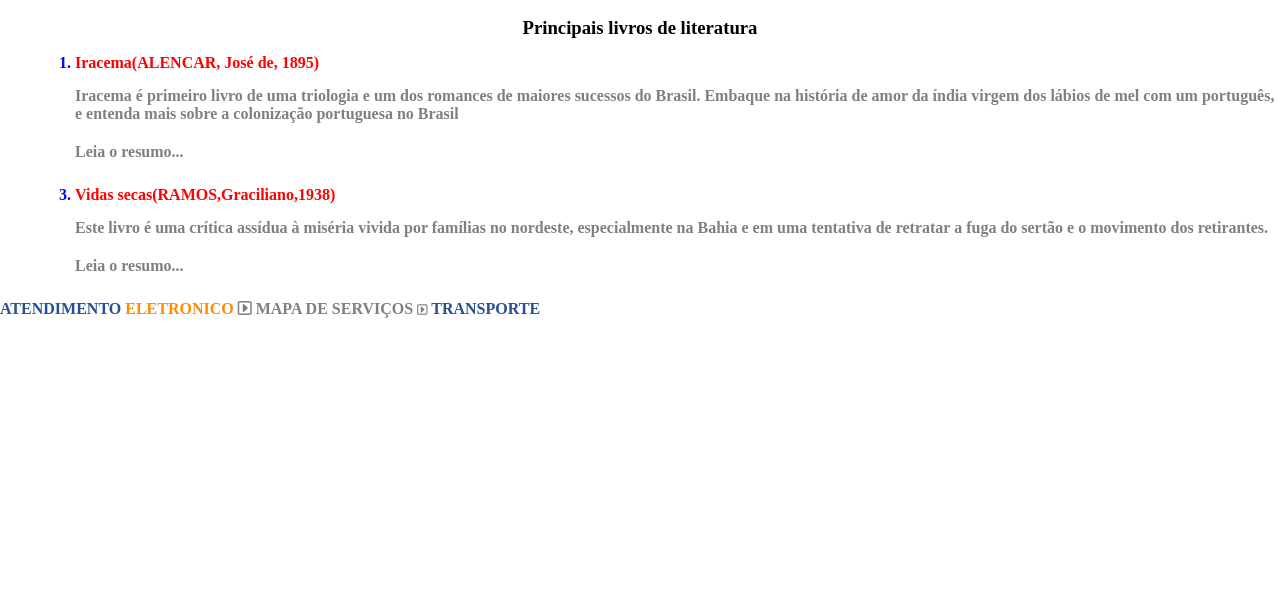
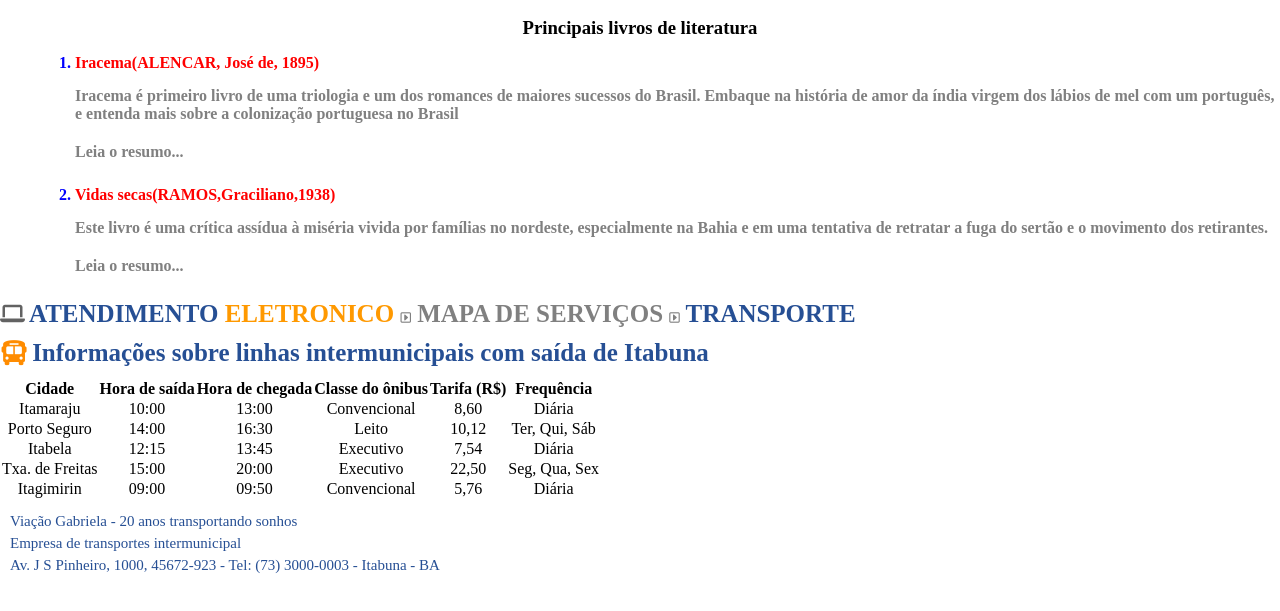
Before and after one commit to gabrielfontineli/atividade05, a plain HTML site: page aula10/index.html in a window 1280 px wide. Shown: the part 83-694 px from the top of the page. Drawn offline with Linux system fonts and the light colour scheme.

Commit message:
finalizado

```diff
--- a/aula10/index.html
+++ b/aula10/index.html
@@ -16,7 +16,7 @@
         <li>
           <span class="red">
             Iracema(ALENCAR, José de, 1895)</span><p>Iracema é primeiro livro de uma triologia e um dos romances de maiores sucessos do Brasil. Embaque na história de amor da índia virgem dos lábios de mel com um português, e entenda mais sobre a colonização portuguesa no Brasil</p>
-          <li class="leiamais"> Leia o resumo...</li>
+          <p class="leiamais"> Leia o resumo...</p>
         </li>
         <li>
           <span class="red">
@@ -24,21 +24,83 @@
           </span>
           <p>
             Este livro é uma crítica assídua à miséria vivida por famílias no nordeste, especialmente na Bahia e em uma tentativa de retratar a fuga do sertão e o movimento dos retirantes.
-            <p/>
-              <li class="leiamais"> Leia o resumo...</li>
+          </p>
+              <p class="leiamais"> Leia o resumo...</p>
         </li>
       </ol>
-
-      <p class="blue">
+      <i class="fas fa-laptop" style="color:#626262;font-size: 20px;vertical-align: middle;"></i>
+      <span class="blue">
         ATENDIMENTO
-        <span style="color:#FF8C00">
+        <span style="color:#ff9900">
           ELETRONICO
         </span>
-        <I style="color:grey"class='far fa-caret-square-right'></i>
+        <I style="color:grey;font-size:12px;"class='far fa-caret-square-right'></i>
           <span style="color:grey">
             MAPA DE SERVIÇOS
           </span>
           <i style="color:grey;font-size:12px"class='far fa-caret-square-right'></i>
-      TRANSPORTE</p>
+      TRANSPORTE</span><br>
+      <i class="fas fa-bus" style="vertical-align: middle;color:#FF8C00;font-size: 25px;line-height: 50px"></i>
+      <span class="blue">Informações sobre linhas intermunicipais com saída de Itabuna</span>
+      <table class="blueTable" style="align-items: center;text-align:center;">
+        <thead>
+        <tr>
+        <th>Cidade</th>
+        <th>Hora de sa&iacute;da</th>
+        <th>Hora de chegada</th>
+        <th>Classe do &ocirc;nibus</th>
+        <th>Tarifa (R$)</th>
+        <th>Frequ&ecirc;ncia</th>
+        </tr>
+        </thead>
+        <tbody>
+        <tr>
+        <td>Itamaraju</td>
+        <td>10:00</td>
+        <td>13:00</td>
+        <td>Convencional</td>
+        <td>8,60</td>
+        <td>Di&aacute;ria</td>
+        </tr>
+        <tr>
+        <td>Porto Seguro</td>
+        <td>14:00</td>
+        <td>16:30</td>
+        <td>Leito</td>
+        <td>10,12</td>
+        <td>Ter, Qui, S&aacute;b</td>
+        </tr>
+        <tr>
+        <td>Itabela</td>
+        <td>12:15</td>
+        <td>13:45</td>
+        <td>Executivo</td>
+        <td>7,54</td>
+        <td>Di&aacute;ria</td>
+        </tr>
+        <tr>
+        <td>Txa. de Freitas</td>
+        <td>15:00</td>
+        <td>20:00</td>
+        <td>Executivo</td>
+        <td>22,50</td>
+        <td>Seg, Qua, Sex</td>
+        </tr>
+        <tr>
+        <td>Itagimirin</td>
+        <td>09:00</td>
+        <td>09:50</td>
+        <td>Convencional</td>
+        <td>5,76</td>
+        <td>Di&aacute;ria</td>
+        </tr>
+        </tbody>
+        </table>
+        </div>
+
+        <footer style="font-size:15px;line-height: 22px;color:#264F94;padding:10px">
+            Viação Gabriela - 20 anos transportando sonhos<br>Empresa de transportes intermunicipal<br>Av. J S Pinheiro, 1000, 45672-923 - Tel: (73) 3000-0003 - Itabuna - BA
+
+        </div>
   </body>
 </html>
--- a/aula10/style.css
+++ b/aula10/style.css
@@ -37,8 +37,9 @@ ol{
 .blue{
   color:#264F94;
 }
-p.blue{
+span.blue{
 font-weight:bold;
+margin:auto 0;
 }
 li{
   color:blue;}
@@ -47,10 +48,15 @@ li p {
   color:grey;
   font-weight:800;
 }
-li.leiamais{
+p.leiamais{
 list-style-type:none;
 margin-top:20px;
 margin-bottom:25px;
 color:grey;
 
 }
+span.blue{
+  font-weight:bold;
+  font-size:25px;
+  vertical-align:middle;
+}
--- /dev/null
+++ b/avaliacao01/style.css
@@ -0,0 +1,24 @@
+header{
+    text-align:center;
+}
+body{
+    background-color:#181818		;
+    color:white;
+    font-family: Verdana, Geneva, Tahoma, sans-serif;
+}
+img{
+    max-width: 10%;
+    max-height: 10%;
+}
+form{
+    display:flex;
+    flex-direction: column;
+    max-width:300px;
+
+}
+footer{
+    text-align:center;
+}
+.pomba{
+    flex-direction:row;
+}
```
Also changed, not shown: aula07/index2.html (+1 -1 lines), avaliacao01/index.html (added, +99 -0 lines), avaliacao01/submit.html (added, +4 -0 lines), avaliacao01/index.txt (added), avaliacao01/style.txt (added), avaliacao01/submit.txt (added).
